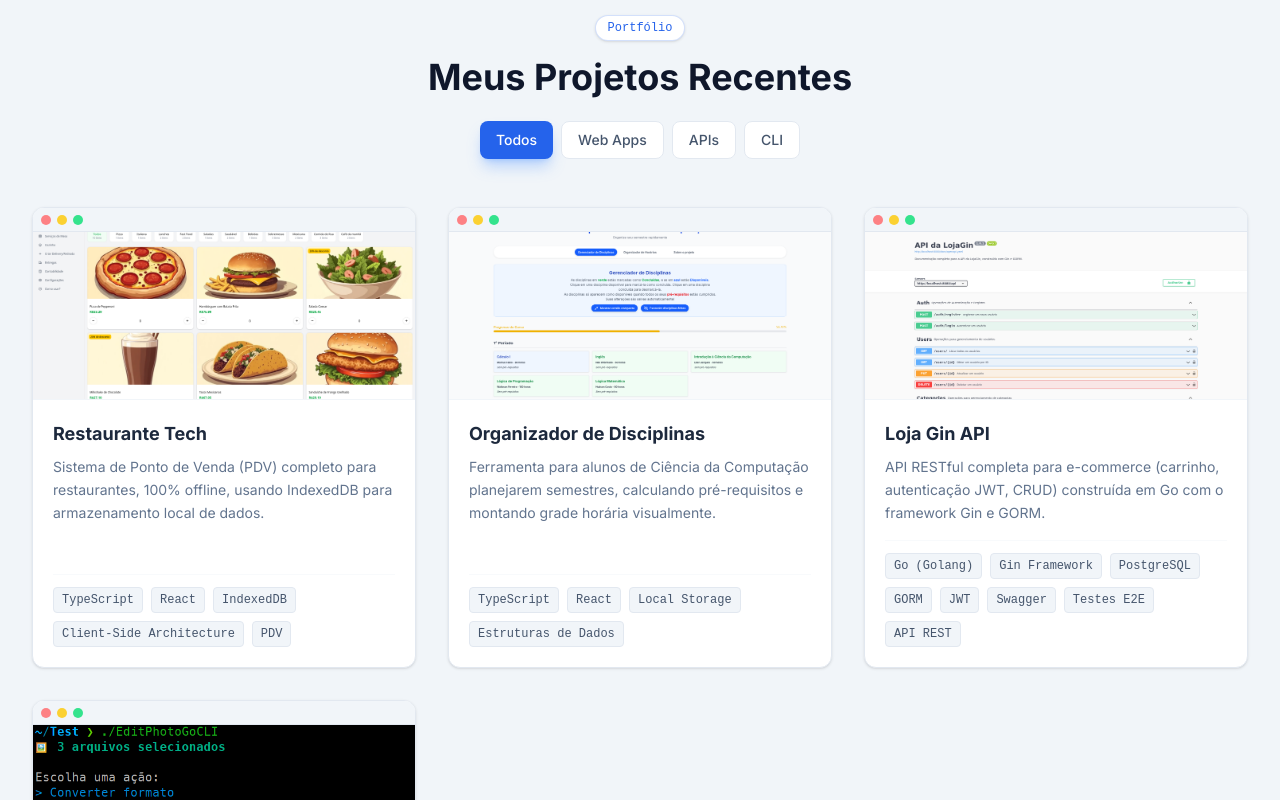
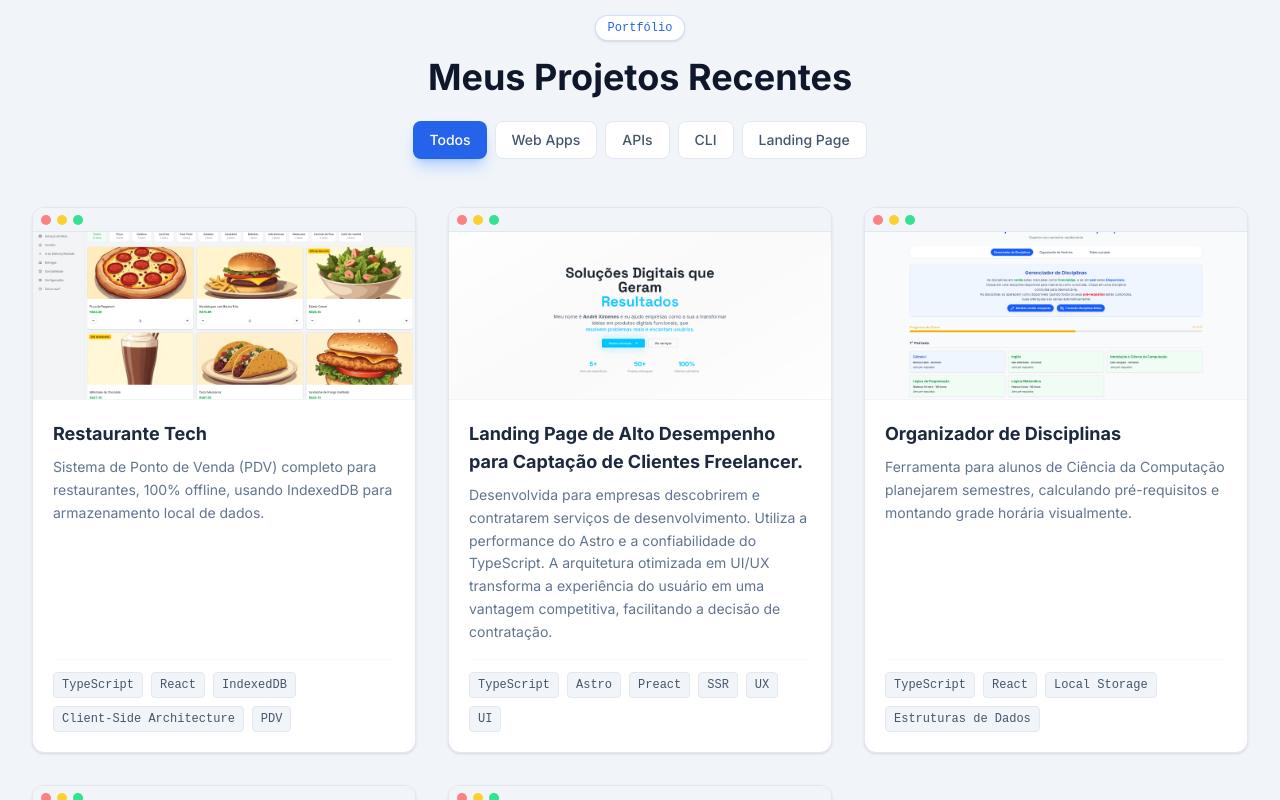
Before and after one commit to AndreXime/portifolio, a Next.js app: page / in a window 1280 px wide. Shown: the part 2320-3120 px from the top of the page. Built offline with nearby package versions, Linux system fonts and the light colour scheme.

Commit message:
Novo projeto

```diff
--- a/src/components/Projects.ts
+++ b/src/components/Projects.ts
@@ -1,7 +1,7 @@
 export interface Project {
     title: string;
     description: string;
-    type: 'app' | 'api' | 'cli';
+    type: 'app' | 'api' | 'cli' | 'landing page';
     tech: string[];
     image: string;
     link: string;
@@ -18,6 +18,16 @@ export const projects: Project[] = [
         image: 'restaurante.png',
         link: 'https://restaurante.andreximenes.xyz/',
         github: 'https://github.com/AndreXime/restaurante',
+    },
+    {
+        title: 'Landing Page de Alto Desempenho para Captação de Clientes Freelancer.',
+        description:
+            'Desenvolvida para empresas descobrirem e contratarem serviços de desenvolvimento. Utiliza a performance do Astro e a confiabilidade do TypeScript. A arquitetura otimizada em UI/UX transforma a experiência do usuário em uma vantagem competitiva, facilitando a decisão de contratação.',
+        type: 'landing page',
+        tech: ['TypeScript', 'Astro', 'Preact', 'SSR', 'UX', 'UI'],
+        image: 'contrate.png',
+        link: 'https://contrate.andreximenes.xyz/',
+        github: '',
     },
     {
         title: 'Organizador de Disciplinas',
--- a/src/sections/Projects.tsx
+++ b/src/sections/Projects.tsx
@@ -19,6 +19,7 @@ export const Projects = () => {
         { id: 'app', label: 'Web Apps' },
         { id: 'api', label: 'APIs' },
         { id: 'cli', label: 'CLI' },
+        { id: 'landing page', label: 'Landing Page' },
     ] as const;
 
     return (
@@ -87,12 +88,14 @@ function ProjectCard({ project }: { project: Project; index: number }) {
                             <ExternalLink className="w-5 h-5" />
                         </Link>
                     )}
+                    {project.github && (
                         <Link
                             href={project.github}
                             className="p-2 bg-slate-800 text-white rounded-full hover:scale-110 transition-transform shadow-lg"
                         >
                             <Github className="w-5 h-5" />
                         </Link>
+                    )}
                 </div>
             </div>
             <div className="p-5 flex flex-col flex-grow">
```
Also changed, not shown: public/assets/contrate.png (added). Lines whose indentation alone changed are shown as unchanged.
